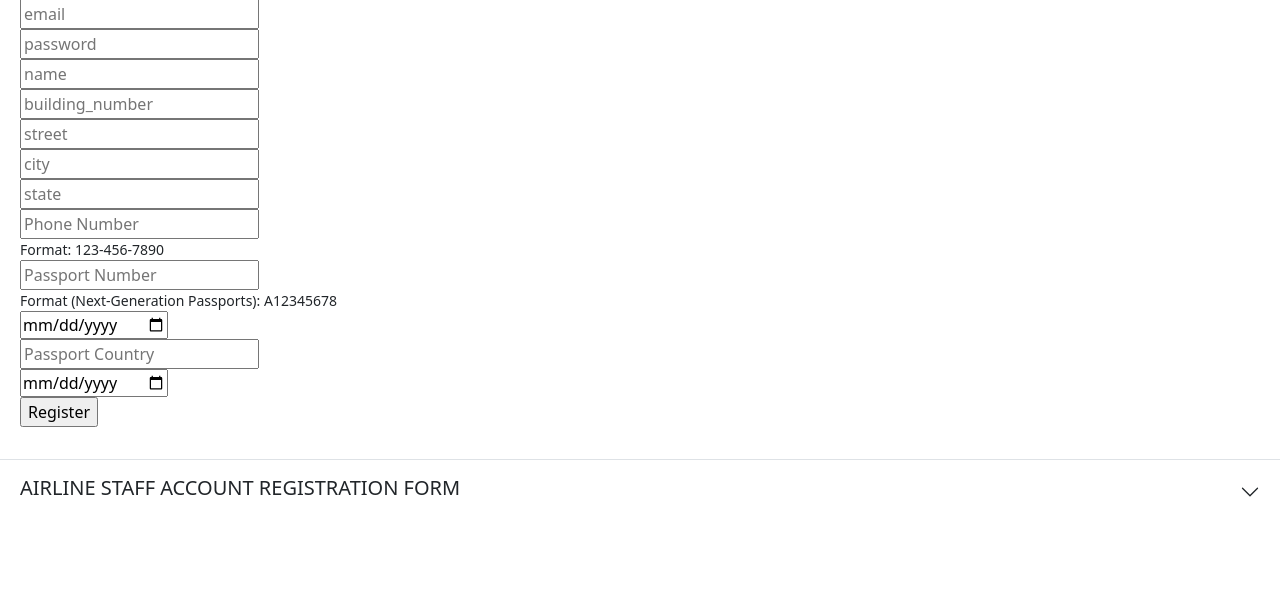
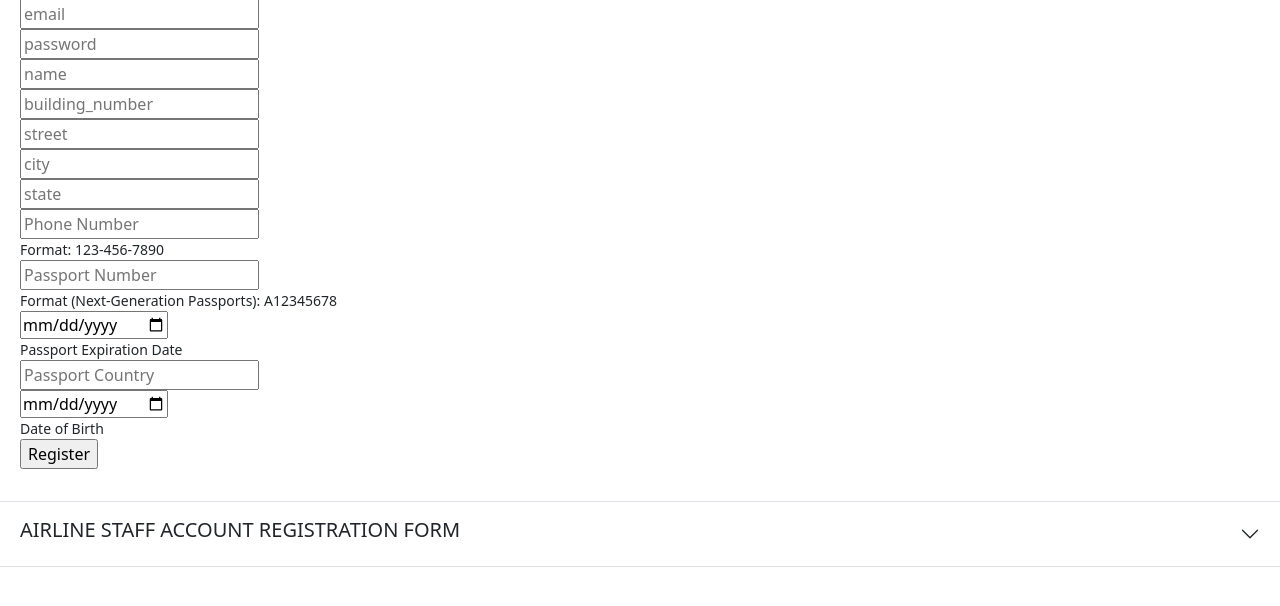
Before and after one commit to BlueTitanium/DatabaseFinalProject, a Flask app: page /register in a window 1280 px wide, after a click on "CUSTOMER ACCOUNT REGISTRATION FORM". Shown: the part 151-757 px from the top of the page. Run offline with Flask 2, Linux system fonts and the light colour scheme.

Commit message:
Basic registration page

```diff
--- a/general/templates/register.html
+++ b/general/templates/register.html
@@ -51,9 +51,10 @@
 
 						<input type="date" name="passport_expiration" placeholder="Passport Expiration"
 							required /><br />
+							<small>Passport Expiration Date</small><br>
 						<input type="text" name="passport_country" placeholder="Passport Country" required /><br />
 
-						<input type="date" name="date_of_birth" placeholder="Date Of Birth" required /><br />
+						<input type="date" name="date_of_birth" placeholder="Date Of Birth" required /><br /><small>Date of Birth</small><br>
 
 						<input type="submit" value=Register />
 						{% if error %}
@@ -72,9 +73,25 @@
 			</h2>
 			<div id="flush-collapseTwo" class="accordion-collapse collapse" aria-labelledby="flush-headingTwo"
 				data-bs-parent="#accordionFlushExample">
-				<div class="accordion-body">Placeholder content for this accordion, which is intended to demonstrate the
-					<code>.accordion-flush</code> class. This is the second item's accordion body. Let's imagine this
-					being filled with some actual content.</div>
+				<div class="accordion-body">
+					<!-- Staff Login -->
+					<form action="/airlineStaffRegisterAuth" method="POST">
+						<input type="email" name="email" placeholder="email" required /> <br />
+						<input type="text" name="username" placeholder="username" required /> <br />
+						<input type="password" name="password" placeholder="password" required /><br />
+						<input type="text" name="firstname" placeholder="first name" required /><br />
+						<input type="text" name="lastname" placeholder="last name" required /><br />
+						<input type="tel" name="phone_number" placeholder="Phone Number"
+							pattern="[0-9]{3}-[0-9]{3}-[0-9]{4}" required /><br />
+						<small>Format: 123-456-7890</small><br>
+
+						<input type="date" name="date_of_birth" placeholder="Date Of Birth" required /><br /><small>Date of Birth</small><br>
+						<input type="text" name="airline_name" placeholder="airline name" required /> <br />
+						<input type="submit" value=Register />
+						{% if error %}
+						<p class="error"><strong>Error:</strong> {{error}}</p>
+						{% endif %}
+					</form>
 			</div>
 		</div>
 
```
